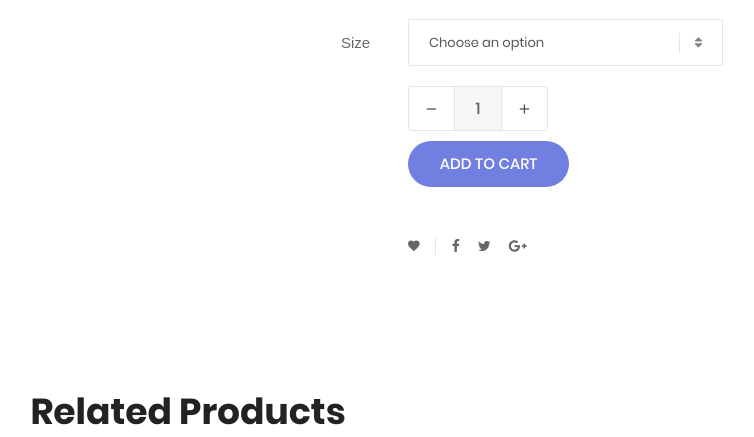
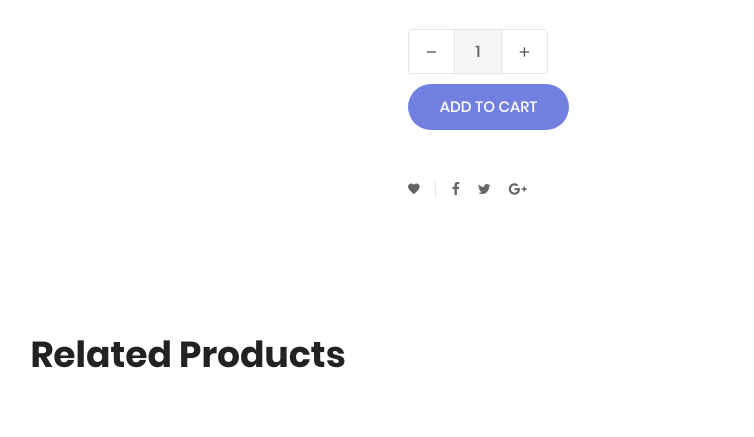
Before and after one commit to Andptrai/Gr9-Web, a PHP site: page /Gr9-Web/product-detail.php in a window 1280 px wide. Shown: the part 344-781 px from the top of the page, without its empty margins (452-1206 px from the left). Run offline with PHP 8.4, Linux system fonts and the light colour scheme; data that the repository does not hold is empty; some web fonts are replaced.

Commit message:
Update product-detail.php

```diff
--- a/interface/product-detail.php
+++ b/interface/product-detail.php
@@ -81,7 +81,7 @@ include '../php/header.php';
 
 
 						<div class="p-t-33">
-							<div class="flex-w flex-r-m p-b-10">
+							<!-- <div class="flex-w flex-r-m p-b-10">
 								<div class="size-203 flex-c-m respon6">
 									Size
 								</div>
@@ -98,7 +98,7 @@ include '../php/header.php';
 										<div class="dropDownSelect2"></div>
 									</div>
 								</div>
-							</div>
+							</div>						 -->
 
 							<div class="flex-w flex-r-m p-b-10">
 								<div class="size-204 flex-w flex-m respon6-next">
```
